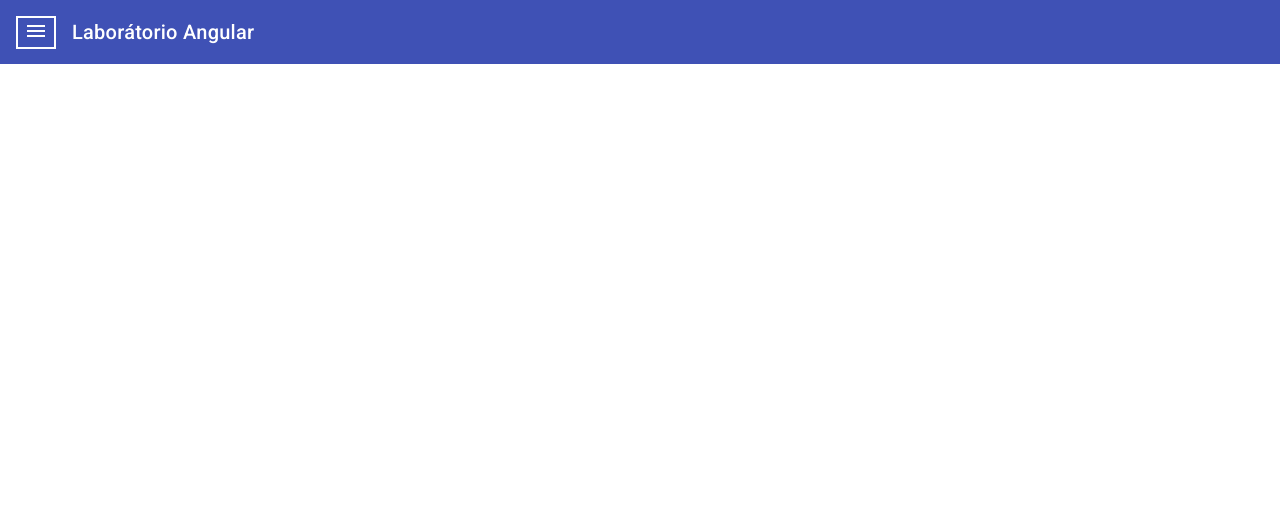
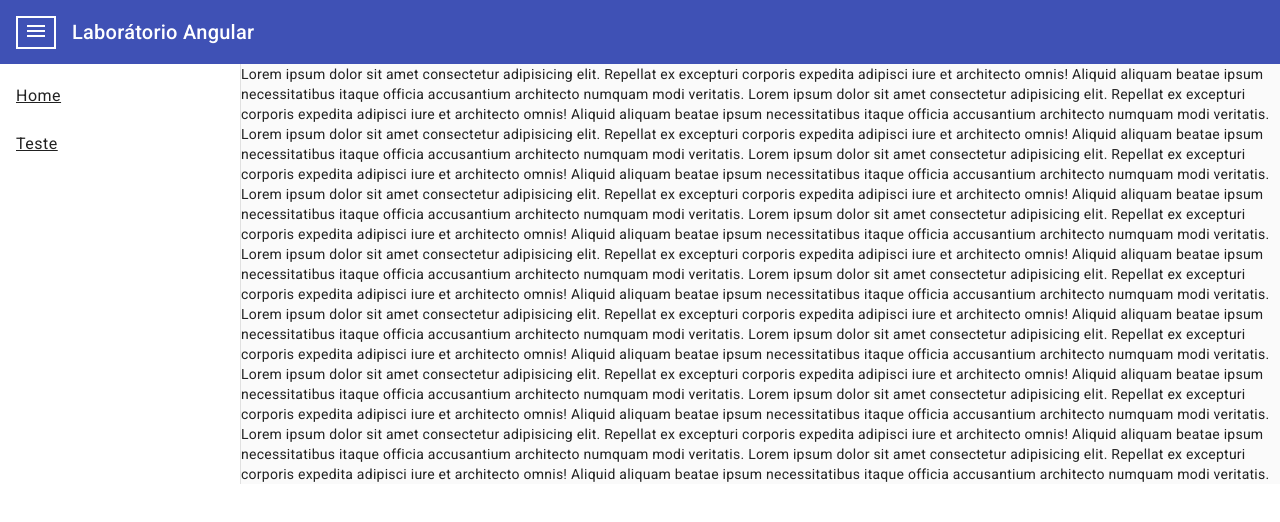
Before and after one commit to phmatos07/lab-angular-ngx, an Angular app: page / in a window 1280 px wide. Both pictures are taken after a click on the button "menu". Shown: the top 522 px of the page. Built offline with nearby package versions, Linux system fonts and the light colour scheme.

Commit message:
feat: Criação e definição estrutura de Rotas para a aplicação.
Author: Phelipe Matos (PHMATOS07)

```diff
--- a/src/app/app.config.ts
+++ b/src/app/app.config.ts
@@ -1,11 +1,11 @@
 import { ApplicationConfig } from '@angular/core';
 import { provideAnimations } from '@angular/platform-browser/animations';
 import { provideRouter } from '@angular/router';
-import { routes } from './app.routes';
+import { ROUTES } from './app.routes';
 
 export const appConfig: ApplicationConfig = {
   providers: [
-    provideRouter(routes),
+    provideRouter(ROUTES),
     provideAnimations()
   ]
 };
--- a/src/app/app.routes.ts
+++ b/src/app/app.routes.ts
@@ -1,3 +1,14 @@
 import { Routes } from '@angular/router';
 
-export const routes: Routes = [];
+export const ROUTES: Routes = [
+  {
+    path: '',
+    title: 'Home',
+    loadComponent: () => import('./pages/home/home.component').then(mod => mod.HomeComponent)
+  },
+  {
+    path: 'teste',
+    title: 'Teste',
+    loadComponent: () => import('./pages/teste/teste.component').then(mod => mod.TesteComponent)
+  },
+];
--- /dev/null
+++ b/src/app/pages/home/home.component.html
@@ -0,0 +1,14 @@
+Lorem ipsum dolor sit amet consectetur adipisicing elit. Repellat ex excepturi corporis expedita adipisci iure et architecto omnis! Aliquid aliquam beatae ipsum necessitatibus itaque officia accusantium architecto numquam modi veritatis.
+Lorem ipsum dolor sit amet consectetur adipisicing elit. Repellat ex excepturi corporis expedita adipisci iure et architecto omnis! Aliquid aliquam beatae ipsum necessitatibus itaque officia accusantium architecto numquam modi veritatis.
+Lorem ipsum dolor sit amet consectetur adipisicing elit. Repellat ex excepturi corporis expedita adipisci iure et architecto omnis! Aliquid aliquam beatae ipsum necessitatibus itaque officia accusantium architecto numquam modi veritatis.
+Lorem ipsum dolor sit amet consectetur adipisicing elit. Repellat ex excepturi corporis expedita adipisci iure et architecto omnis! Aliquid aliquam beatae ipsum necessitatibus itaque officia accusantium architecto numquam modi veritatis.
+Lorem ipsum dolor sit amet consectetur adipisicing elit. Repellat ex excepturi corporis expedita adipisci iure et architecto omnis! Aliquid aliquam beatae ipsum necessitatibus itaque officia accusantium architecto numquam modi veritatis.
+Lorem ipsum dolor sit amet consectetur adipisicing elit. Repellat ex excepturi corporis expedita adipisci iure et architecto omnis! Aliquid aliquam beatae ipsum necessitatibus itaque officia accusantium architecto numquam modi veritatis.
+Lorem ipsum dolor sit amet consectetur adipisicing elit. Repellat ex excepturi corporis expedita adipisci iure et architecto omnis! Aliquid aliquam beatae ipsum necessitatibus itaque officia accusantium architecto numquam modi veritatis.
+Lorem ipsum dolor sit amet consectetur adipisicing elit. Repellat ex excepturi corporis expedita adipisci iure et architecto omnis! Aliquid aliquam beatae ipsum necessitatibus itaque officia accusantium architecto numquam modi veritatis.
+Lorem ipsum dolor sit amet consectetur adipisicing elit. Repellat ex excepturi corporis expedita adipisci iure et architecto omnis! Aliquid aliquam beatae ipsum necessitatibus itaque officia accusantium architecto numquam modi veritatis.
+Lorem ipsum dolor sit amet consectetur adipisicing elit. Repellat ex excepturi corporis expedita adipisci iure et architecto omnis! Aliquid aliquam beatae ipsum necessitatibus itaque officia accusantium architecto numquam modi veritatis.
+Lorem ipsum dolor sit amet consectetur adipisicing elit. Repellat ex excepturi corporis expedita adipisci iure et architecto omnis! Aliquid aliquam beatae ipsum necessitatibus itaque officia accusantium architecto numquam modi veritatis.
+Lorem ipsum dolor sit amet consectetur adipisicing elit. Repellat ex excepturi corporis expedita adipisci iure et architecto omnis! Aliquid aliquam beatae ipsum necessitatibus itaque officia accusantium architecto numquam modi veritatis.
+Lorem ipsum dolor sit amet consectetur adipisicing elit. Repellat ex excepturi corporis expedita adipisci iure et architecto omnis! Aliquid aliquam beatae ipsum necessitatibus itaque officia accusantium architecto numquam modi veritatis.
+Lorem ipsum dolor sit amet consectetur adipisicing elit. Repellat ex excepturi corporis expedita adipisci iure et architecto omnis! Aliquid aliquam beatae ipsum necessitatibus itaque officia accusantium architecto numquam modi veritatis.
--- /dev/null
+++ b/src/app/pages/home/home.component.ts
@@ -0,0 +1,14 @@
+import { Component, OnInit } from '@angular/core';
+
+@Component({
+  selector: 'lab-home',
+  standalone: true,
+  templateUrl: './home.component.html',
+  styleUrls: ['./home.component.scss']
+})
+export class HomeComponent implements OnInit {
+
+  constructor() { }
+
+  ngOnInit(): void { }
+}
--- /dev/null
+++ b/src/app/pages/teste/teste.component.html
@@ -0,0 +1,13 @@
+Phelipe Matos Phelipe Matos Phelipe Matos Phelipe Matos Phelipe Matos Phelipe Matos Phelipe Matos Phelipe Matos Phelipe Matos Phelipe Matos Phelipe Matos Phelipe Matos Phelipe Matos Phelipe Matos Phelipe Matos Phelipe Matos Phelipe Matos
+Phelipe Matos Phelipe Matos Phelipe Matos Phelipe Matos Phelipe Matos Phelipe Matos Phelipe Matos Phelipe Matos Phelipe Matos Phelipe Matos Phelipe Matos Phelipe Matos Phelipe Matos Phelipe Matos Phelipe Matos Phelipe Matos Phelipe Matos
+Phelipe Matos Phelipe Matos Phelipe Matos Phelipe Matos Phelipe Matos Phelipe Matos Phelipe Matos Phelipe Matos Phelipe Matos Phelipe Matos Phelipe Matos Phelipe Matos Phelipe Matos Phelipe Matos Phelipe Matos Phelipe Matos Phelipe Matos
+Phelipe Matos Phelipe Matos Phelipe Matos Phelipe Matos Phelipe Matos Phelipe Matos Phelipe Matos Phelipe Matos Phelipe Matos Phelipe Matos Phelipe Matos Phelipe Matos Phelipe Matos Phelipe Matos Phelipe Matos Phelipe Matos Phelipe Matos
+Phelipe Matos Phelipe Matos Phelipe Matos Phelipe Matos Phelipe Matos Phelipe Matos Phelipe Matos Phelipe Matos Phelipe Matos Phelipe Matos Phelipe Matos Phelipe Matos Phelipe Matos Phelipe Matos Phelipe Matos Phelipe Matos Phelipe Matos
+Phelipe Matos Phelipe Matos Phelipe Matos Phelipe Matos Phelipe Matos Phelipe Matos Phelipe Matos Phelipe Matos Phelipe Matos Phelipe Matos Phelipe Matos Phelipe Matos Phelipe Matos Phelipe Matos Phelipe Matos Phelipe Matos Phelipe Matos
+Phelipe Matos Phelipe Matos Phelipe Matos Phelipe Matos Phelipe Matos Phelipe Matos Phelipe Matos Phelipe Matos Phelipe Matos Phelipe Matos Phelipe Matos Phelipe Matos Phelipe Matos Phelipe Matos Phelipe Matos Phelipe Matos Phelipe Matos
+Phelipe Matos Phelipe Matos Phelipe Matos Phelipe Matos Phelipe Matos Phelipe Matos Phelipe Matos Phelipe Matos Phelipe Matos Phelipe Matos Phelipe Matos Phelipe Matos Phelipe Matos Phelipe Matos Phelipe Matos Phelipe Matos Phelipe Matos
+Phelipe Matos Phelipe Matos Phelipe Matos Phelipe Matos Phelipe Matos Phelipe Matos Phelipe Matos Phelipe Matos Phelipe Matos Phelipe Matos Phelipe Matos Phelipe Matos Phelipe Matos Phelipe Matos Phelipe Matos Phelipe Matos Phelipe Matos
+Phelipe Matos Phelipe Matos Phelipe Matos Phelipe Matos Phelipe Matos Phelipe Matos Phelipe Matos Phelipe Matos Phelipe Matos Phelipe Matos Phelipe Matos Phelipe Matos Phelipe Matos Phelipe Matos Phelipe Matos Phelipe Matos Phelipe Matos
+Phelipe Matos Phelipe Matos Phelipe Matos Phelipe Matos Phelipe Matos Phelipe Matos Phelipe Matos Phelipe Matos Phelipe Matos Phelipe Matos Phelipe Matos Phelipe Matos Phelipe Matos Phelipe Matos Phelipe Matos Phelipe Matos Phelipe Matos
+Phelipe Matos Phelipe Matos Phelipe Matos Phelipe Matos Phelipe Matos Phelipe Matos Phelipe Matos Phelipe Matos Phelipe Matos Phelipe Matos Phelipe Matos Phelipe Matos Phelipe Matos Phelipe Matos Phelipe Matos Phelipe Matos Phelipe Matos
+Phelipe Matos Phelipe Matos Phelipe Matos Phelipe Matos Phelipe Matos Phelipe Matos Phelipe Matos Phelipe Matos Phelipe Matos Phelipe Matos Phelipe Matos Phelipe Matos Phelipe Matos Phelipe Matos Phelipe Matos Phelipe Matos Phelipe Matos
--- /dev/null
+++ b/src/app/pages/teste/teste.component.ts
@@ -0,0 +1,15 @@
+import { Component, OnInit } from '@angular/core';
+
+@Component({
+  selector: 'lab-teste',
+  standalone: true,
+  templateUrl: './teste.component.html',
+  styleUrls: ['./teste.component.scss']
+})
+
+export class TesteComponent implements OnInit {
+
+  constructor() { }
+
+  ngOnInit() { }
+}
--- a/src/app/sidenav/sidenav.component.html
+++ b/src/app/sidenav/sidenav.component.html
@@ -1 +1,9 @@
-SIDENAV
+<mat-nav-list>
+  <mat-list-item *ngFor=" let route of ROUTES">
+    <a
+      matListItemTitle
+      routerLink="{{ route.path }}"
+      routerLinkActive="active"
+    >{{ route.title }}</a>
+  </mat-list-item>
+</mat-nav-list>
--- a/src/app/sidenav/sidenav.component.scss
+++ b/src/app/sidenav/sidenav.component.scss
@@ -0,0 +1,4 @@
+:host {
+  display: block;
+  min-width: 15rem;
+}
--- a/src/app/sidenav/sidenav.component.ts
+++ b/src/app/sidenav/sidenav.component.ts
@@ -1,12 +1,21 @@
+import { NgFor } from '@angular/common';
 import { Component, OnInit } from '@angular/core';
+import { MatDividerModule } from '@angular/material/divider';
+import { MatIconModule } from '@angular/material/icon';
+import { MatListModule } from '@angular/material/list';
+import { Route, RouterModule } from '@angular/router';
+import { ROUTES } from '../app.routes';
 
 @Component({
   selector: 'lab-sidenav',
   standalone: true,
   templateUrl: './sidenav.component.html',
-  styleUrls: ['./sidenav.component.scss']
+  styleUrls: ['./sidenav.component.scss'],
+  imports: [NgFor, RouterModule, MatListModule, MatIconModule, MatDividerModule]
 })
 export class SidenavComponent implements OnInit {
+
+  readonly ROUTES: Pick<Route, "path" | "title">[] = ROUTES;
 
   constructor() { }
 
```
Also changed, not shown: src/app/pages/home/home.component.scss (added), src/app/pages/teste/teste.component.scss (added).
